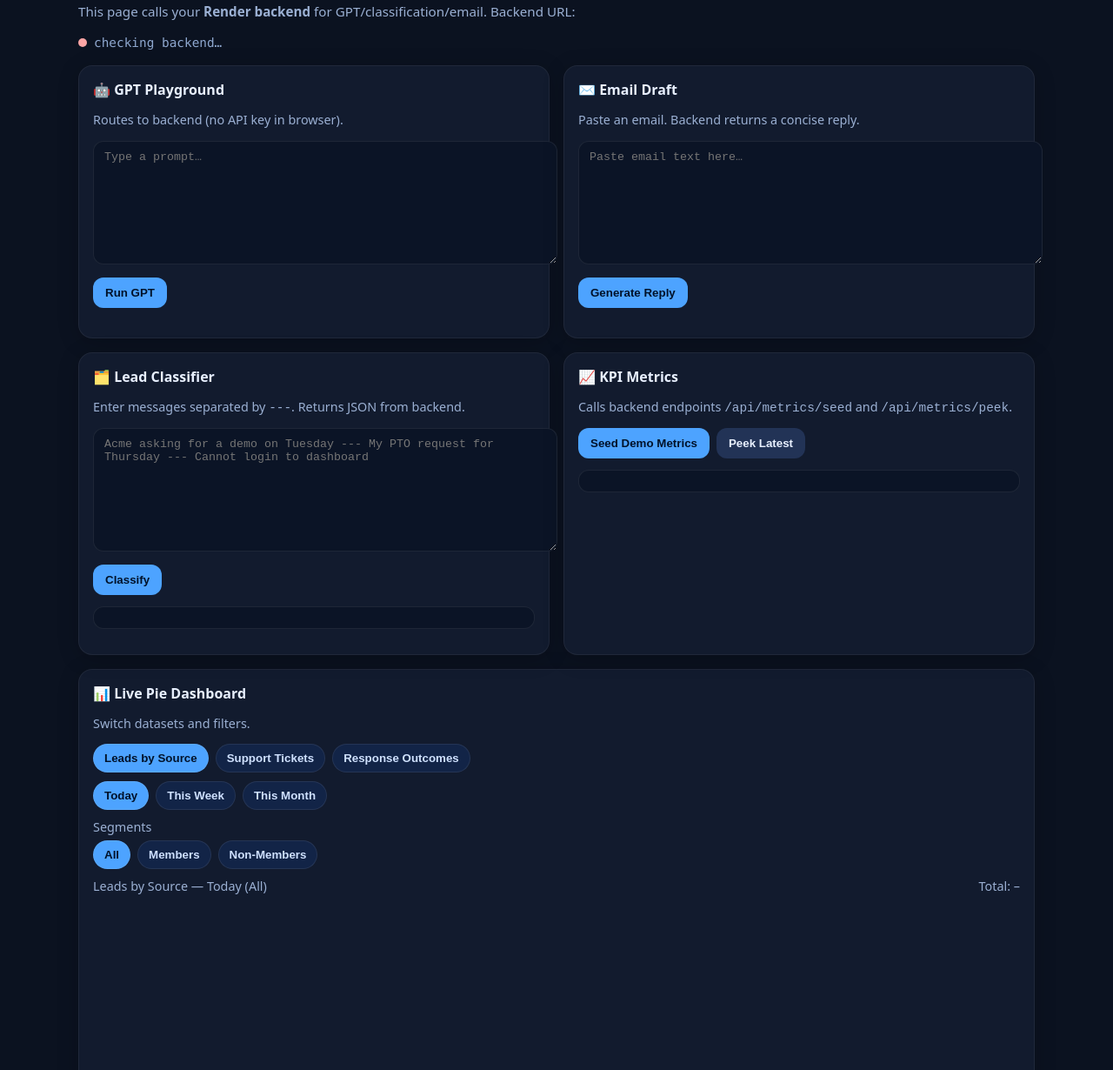
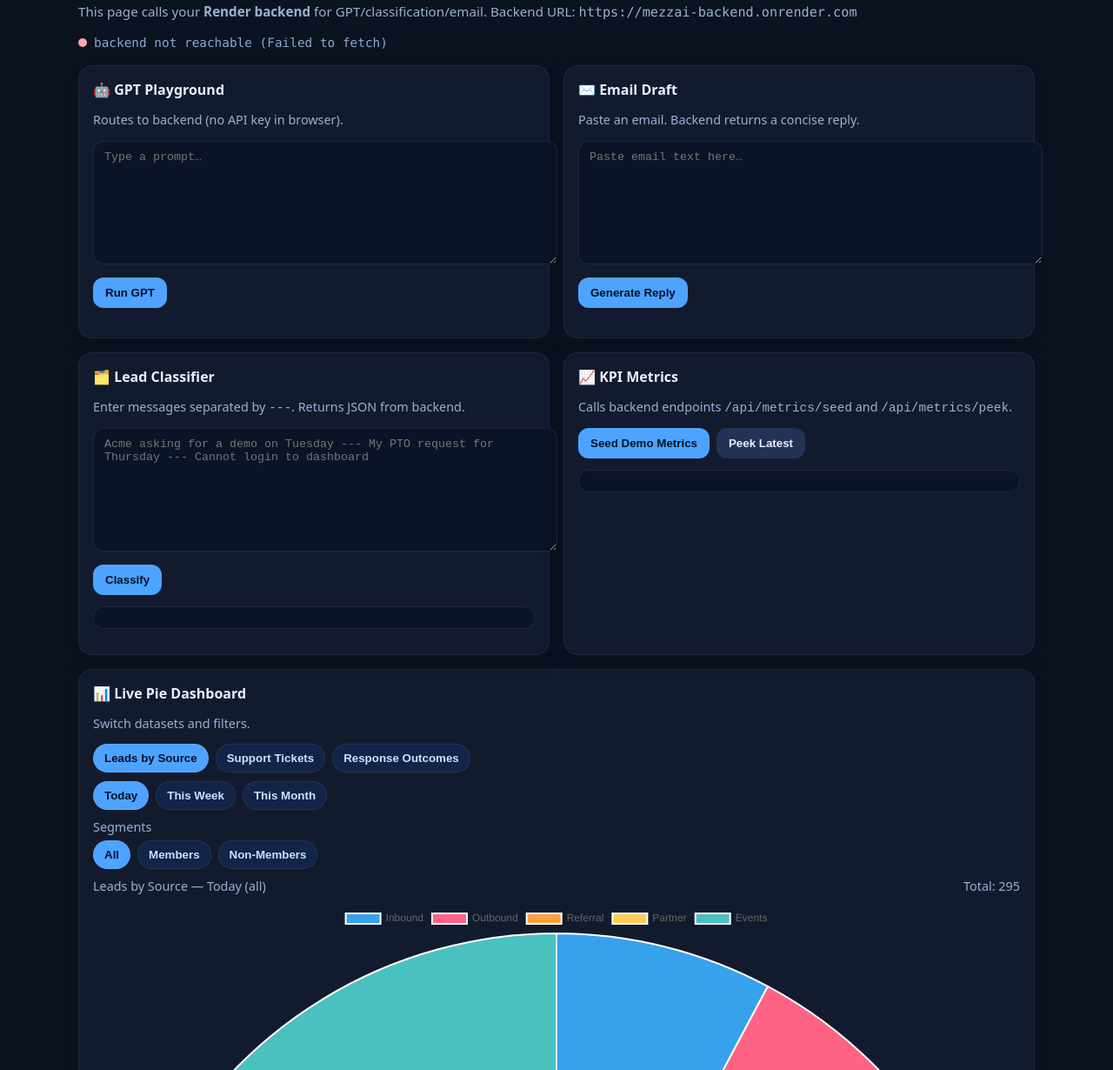
Before and after one commit to pmezzich/testr, a plain HTML site: page index.html in a window 1280 px wide. Shown: the part 70-1300 px from the top of the page at 87% size. Drawn offline with nearby package versions, Linux system fonts and the light colour scheme; no server answers.

Commit message:
Fix pie chart title string termination

```diff
--- a/index.html
+++ b/index.html
@@ -170,20 +170,19 @@
   };
 
   // === Backend status + controls ===
-  console.log("[CHECKPOINT] Health failed:", e);
-      BACKEND_UP = false; // set true if health check succeeds
+  let BACKEND_UP = false; // set true if health check succeeds
   // Set this to force local fallback for metrics/pie (not needed if backend has routes)
   window.MEZZAI_FORCE_FALLBACK_METRICS = false;
 
   async function callFirst(paths, init){
-  let stepID = Math.random().toString(36).slice(2,7);
-  console.log("[CHECKPOINT] callFirst invoked", stepID, paths);
+    const stepID = Math.random().toString(36).slice(2,7);
+    console.log("[CHECKPOINT] callFirst invoked", stepID, paths);
     let lastErr;
     for (const p of paths){
       try {
         const full = BACKEND_URL + p;
-      console.log("[CHECKPOINT]", stepID, "fetching", full);
-      const res = await fetch(full, init);
+        console.log("[CHECKPOINT]", stepID, "fetching", full);
+        const res = await fetch(full, init);
         if (!res.ok) throw new Error(`HTTP ${res.status}`);
         const ct = res.headers.get('content-type') || '';
         if (ct.includes('application/json')) return await res.json();
@@ -292,7 +291,7 @@
     renderPie(labels, values);
     writeLegend(labels, values);
 
-    const title = `${type==='leads'?'Leads by Source': type==='tickets'?'Support Tickets':'Response Outcomes'} — ${period[0].toUpperCase()+period.slice(1)} (${segment.replace('-', ' ')})';
+    const title = `${type==='leads'?'Leads by Source': type==='tickets'?'Support Tickets':'Response Outcomes'} — ${period[0].toUpperCase()+period.slice(1)} (${segment.replace('-', ' ')})`;
     document.getElementById('pieTitle').textContent = title;
   }
 
@@ -334,7 +333,8 @@
       console.log("[CHECKPOINT] Health failed:", e);
       BACKEND_UP = false;
       dot.classList.remove('ok');
-      msg.textContent = `backend not reachable (${e.message})`;
+      const detail = (e && typeof e.message === 'string') ? e.message : String(e || 'error');
+      msg.textContent = 'backend not reachable (' + detail + ')';
     }
   }
 
```
